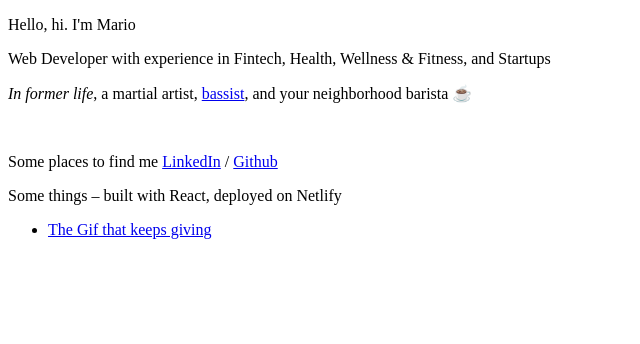
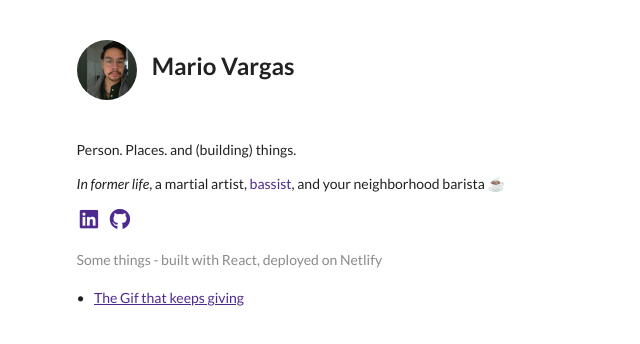
Before and after one commit to mario4l/mario4l.github.io, a plain HTML site: page index.html in a window 1280 px wide. Shown: the whole page, without its empty margins (0-640 px from the left). Drawn offline with nearby package versions, Linux system fonts and the light colour scheme.

```diff
--- a/index.html
+++ b/index.html
@@ -2,27 +2,44 @@
 <html lang="en">
 
 <head>
-  <meta charset="UTF-8">
-  <meta name="viewport" content="width=device-width, initial-scale=1.0">
-  <link rel="stylesheet" href="styles.css">
-  <title>Mario Vargas</title>
+  <meta charset="UTF-8" />
+  <meta name="viewport" content="width=device-width, initial-scale=1.0" />
+  <meta http-equiv="X-UA-Compatible" content="ie=edge" />
+  <link rel="stylesheet" href="https://cdnjs.cloudflare.com/ajax/libs/semantic-ui/2.4.1/semantic.min.css" />
+  <link href="https://fonts.googleapis.com/css?family=Fjalla+One&display=swap" rel="stylesheet" />
 </head>
 
 <body>
-  <div class="content">
-    <p>Hello, hi. I'm <span>Mario</span></p>
-    <p>Web Developer with experience in Fintech, Health, Wellness & Fitness, and Startups</p>
-    <p><em>In former life</em>, a martial artist, <a href="https://chunkyturtlenecks.bandcamp.com/">bassist</a>, and
-      your neighborhood barista ☕️</p>
-    <br>
-    <p>Some places to find me <a href="https://www.linkedin.com/in/marianopvargas/">LinkedIn</a> / <a
-        href="https://github.com/mario4l">Github</a></p>
-    <p>Some things &ndash; built with React, deployed on Netlify</p>
-    <ul>
-      <li><a href="https://affectionate-archimedes-3ef224.netlify.com/">The Gif that keeps giving</a></li>
-    </ul>
+  <div class="ui container" style="margin-top: 40px">
+    <h2 class="ui header">
+      <img src="./images/mv-copy.jpg" class="ui circular image">
+      Mario Vargas
+    </h2>
+    <p style="margin-top: 40px;">Person. Places. and (building) things.</p>
+    <p><em>In former life</em>, a martial artist,
+      <a href="https://chunkyturtlenecks.bandcamp.com/" target="_blank"><span
+          style="color: #4e2a8e;">bassist</span></a>,
+      and your neighborhood barista ☕️
+    </p>
+    <!-- <p>Currently tinkering with <span style="color: #4e2a8e;">C#</span></p> -->
+    <a href="https://www.linkedin.com/in/marianopvargas/" target="_blank">
+      <i class="large linkedin icon" style="color: #4e2a8e;"></i>
+    </a>
+    <a href="https://github.com/mario4l" target="_blank">
+      <i class="large github icon" style="color: #4e2a8e;"></i>
+    </a>
+    <div style="margin-top: 20px; margin-bottom: 20px; color: #888A8C;">
+      Some things - built with React, deployed on Netlify
+    </div>
+    <div class="ui bulleted list" style="margin-bottom: 40px">
+      <div class="item">
+        <a href="https://affectionate-archimedes-3ef224.netlify.com/" target="_blank">
+          <u style="color: #4e2a8e;">The Gif that keeps giving</u>
+        </a>
+      </div>
+    </div>
   </div>
-
+  </div>
 </body>
 
 </html>
```
Also changed, not shown: v2.html (added, +28 -0 lines).
